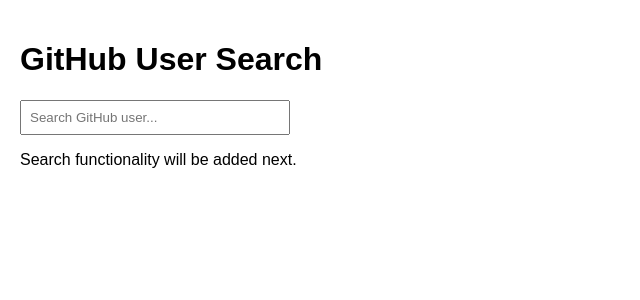
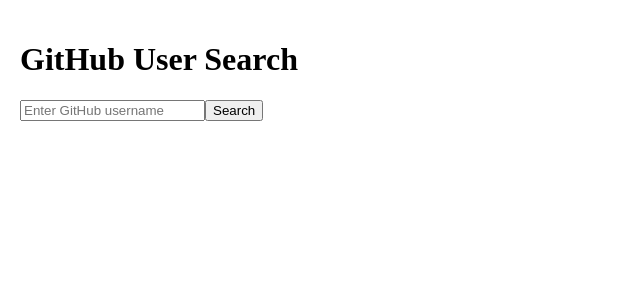
Before and after one commit to mandyrenee06/alx-fe-reactjs, a React app in the folder github-user-search/: page / in a window 1280 px wide. Shown: the top 300 px of the page, without its empty margins (0-640 px from the left). Built offline with nearby package versions, Linux system fonts and the light colour scheme; the HTML template or start-up script is replaced by a standard one.

Commit message:
Integrate GitHub API and basic user search

```diff
--- a/github-user-search/src/App.jsx
+++ b/github-user-search/src/App.jsx
@@ -1,17 +1,11 @@
-import { BrowserRouter as Router, Routes, Route } from "react-router-dom";
 import Search from "./components/Search";
 
 function App() {
   return (
-    <Router>
-      <div style={{ padding: "20px", fontFamily: "Arial" }}>
-        <h1>GitHub User Search</h1>
-
-        <Routes>
-          <Route path="/" element={<Search />} />
-        </Routes>
-      </div>
-    </Router>
+    <div style={{ padding: "20px" }}>
+      <h1>GitHub User Search</h1>
+      <Search />
+    </div>
   );
 }
 
--- a/github-user-search/src/components/Search.jsx
+++ b/github-user-search/src/components/Search.jsx
@@ -1,12 +1,57 @@
+import { useState } from "react";
+import { fetchUserData } from "../services/githubService";
+
 function Search() {
+  const [username, setUsername] = useState("");
+  const [user, setUser] = useState(null);
+  const [loading, setLoading] = useState(false);
+  const [error, setError] = useState(false);
+
+  const handleSubmit = async (e) => {
+    e.preventDefault();
+    setLoading(true);
+    setError(false);
+    setUser(null);
+
+    try {
+      const data = await fetchUserData(username);
+      setUser(data);
+    } catch (err) {
+      setError(true);
+    } finally {
+      setLoading(false);
+    }
+  };
+
   return (
     <div>
-      <input
-        type="text"
-        placeholder="Search GitHub user..."
-        style={{ padding: "8px", width: "250px" }}
-      />
-      <p>Search functionality will be added next.</p>
+      <form onSubmit={handleSubmit}>
+        <input
+          type="text"
+          placeholder="Enter GitHub username"
+          value={username}
+          onChange={(e) => setUsername(e.target.value)}
+          required
+        />
+        <button type="submit">Search</button>
+      </form>
+
+      {/* Loading state */}
+      {loading && <p>Loading...</p>}
+
+      {/* Error state */}
+      {error && <p>Looks like we cant find the user</p>}
+
+      {/* Success state */}
+      {user && (
+        <div>
+          <img src={user.avatar_url} alt={user.login} width="100" />
+          <h3>{user.name || user.login}</h3>
+          <a href={user.html_url} target="_blank" rel="noreferrer">
+            View GitHub Profile
+          </a>
+        </div>
+      )}
     </div>
   );
 }
--- /dev/null
+++ b/github-user-search/src/services/githubService.js
@@ -0,0 +1,8 @@
+import axios from "axios";
+
+const API_URL = "https://api.github.com/users";
+
+export const fetchUserData = async (username) => {
+  const response = await axios.get(`${API_URL}/${username}`);
+  return response.data;
+};
```
Also changed, not shown: github-user-search/src/services/githubAPI.js (deleted, +0 -12 lines).
